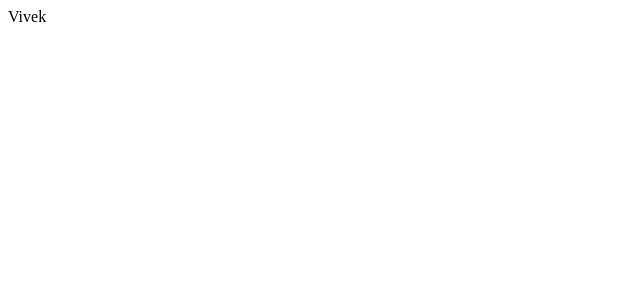
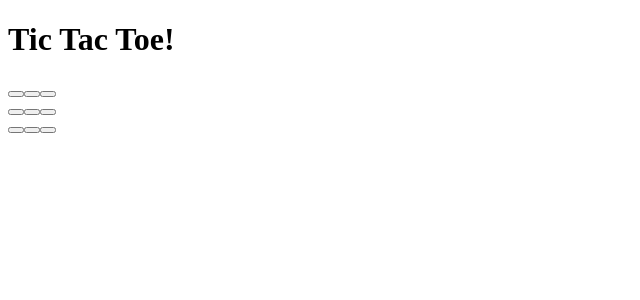
Before and after one commit to imvivekanand/tictactoe, a React (Vite) app: page / in a window 1280 px wide. Shown: the top 300 px of the page, without its empty margins (0-640 px from the left). Built offline with nearby package versions, Linux system fonts and the light colour scheme.

Commit message:
new commit

```diff
--- a/src/App.jsx
+++ b/src/App.jsx
@@ -1,7 +1,13 @@
 import React from "react";
+import Board from "./components/Board";
 
 const App = () => {
-  return <>Vivek</>;
+  return (
+    <div>
+      <h1>Tic Tac Toe!</h1>
+      <Board/>
+    </div>
+  );
 };
 
 export default App;
--- /dev/null
+++ b/src/components/Board.jsx
@@ -0,0 +1,25 @@
+import React from 'react'
+
+const Board = () => {
+  return (
+    <div>
+      <div>
+        <button></button>
+        <button></button>
+        <button></button>
+      </div>
+      <div>
+        <button></button>
+        <button></button>
+        <button></button>
+      </div>
+      <div>
+        <button></button>
+        <button></button>
+        <button></button>
+      </div>
+    </div>
+  )
+}
+
+export default Board
```
